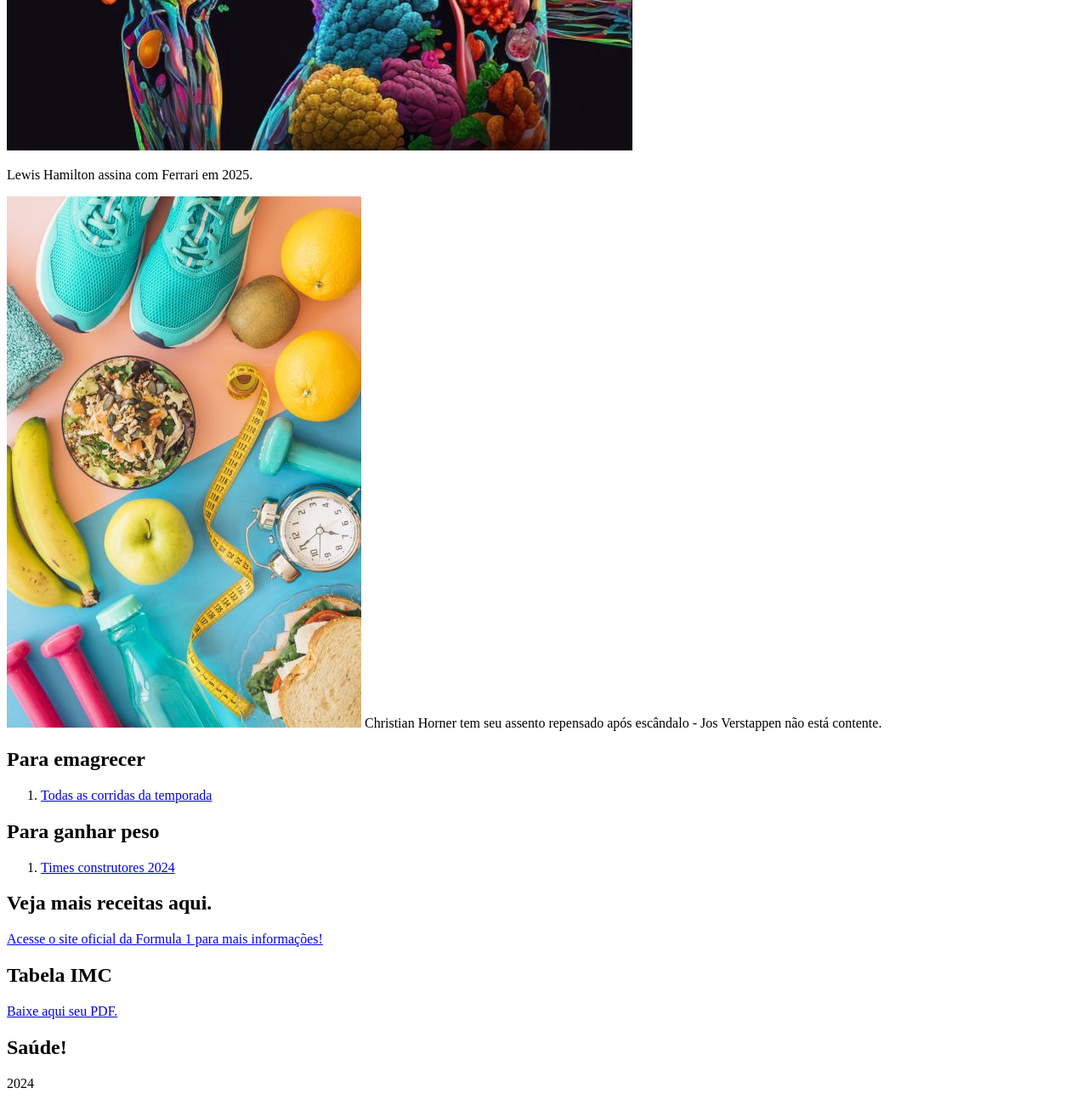
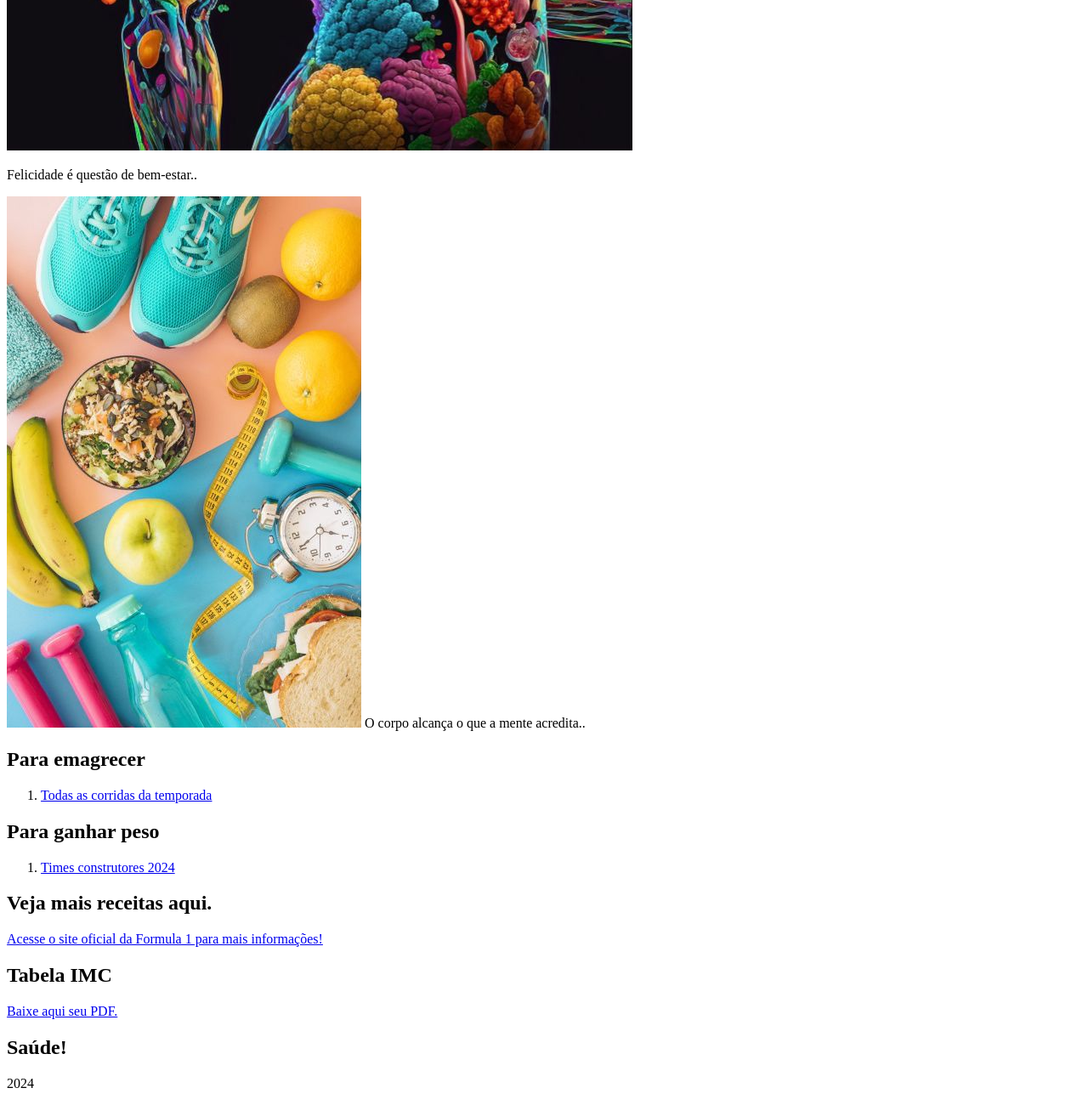
Before and after one commit to millan12ju/site-2024, a plain HTML site: page index.html in a window 1280 px wide. Shown: the part 2124-3424 px from the top of the page at 85% size. Drawn offline with Linux system fonts and the light colour scheme.

Commit message:
Update index.html

```diff
--- a/index.html
+++ b/index.html
@@ -12,11 +12,11 @@
     <p>Receitas para você que quer emagrecer ou ganhar peso, de forma saudável.</p>
 
     <img src="IMG-20240309-WA0034.jpg" alt="Saúde>
-    <p id="texto">Max Verstappen tem potencial para ganhar seu 4° Mundial de Pilotos em 2024.</p>
+    <p id="texto">Cuidar da sua saúde e do bem-estar também é se amar.</p>
     <img src="IMG-20240309-WA0035.jpg" alt="Bem estar">
-    <p id="texto">Lewis Hamilton assina com Ferrari em 2025.</p>
+    <p id="texto">Felicidade é questão de bem-estar..</p>
     <img src="IMG-20240309-WA0036.jpg" alt="Aparência">
-    <pi d="texto">Christian Horner tem seu assento repensado após escândalo - Jos Verstappen não está contente.</p>
+    <pi d="texto">O corpo alcança o que a mente acredita..</p>
 
     <h2>Para emagrecer</h2>
     <ol>
```
